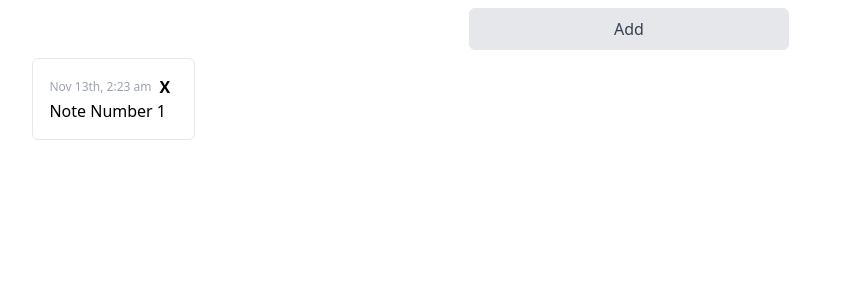
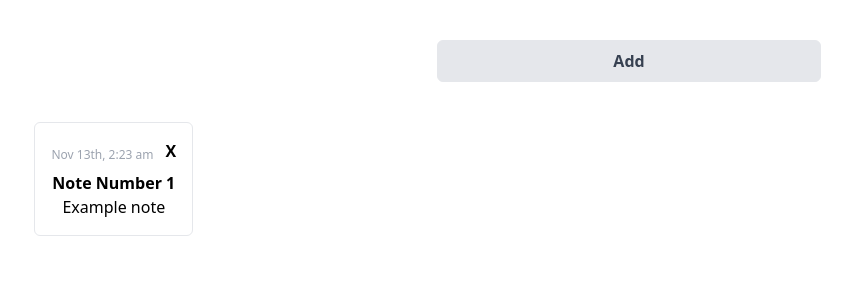
Before and after one commit to mark-itc/react---notes-app-Damabu, a React (Vite) app: page / in a window 1280 px wide. Both pictures are taken after a click on the button "Add". Shown: the top 300 px of the page, without its empty margins (11-863 px from the left). Built offline with nearby package versions, Linux system fonts and the light colour scheme.

Commit message:
Milestone-3 fixed

```diff
--- a/src/App.jsx
+++ b/src/App.jsx
@@ -11,11 +11,13 @@ function App() {
   }, []);
 
   function createNote(note) {
+
     setNotes([
       ...notes,
       {
         date: note.date,
         title: note.title + " " + (notes.length + 1),
+        description: note.description,
         id: notes.length,
       },
     ]);
--- a/src/components/NoteCard.jsx
+++ b/src/components/NoteCard.jsx
@@ -1,20 +1,30 @@
+import { notes } from "../data/notes";
+
+
+function fixDelete() {
+  (notes.length + 1)}
+
+
 function NoteCard({ note, deleteNote }) {
+
   const handleDelete = () => {
     if (window.confirm("Are you sure you want to delete your note?")) {
       deleteNote(note.id);
+      fixDelete();
     }
   };
 
   return (
-    <div className=" mx-auto border border-gray-200 p-4 rounded-md">
-      <div className=" flex items-center ">
+    <div className="cursor-pointer mx-auto border border-gray-200 p-4 rounded-md">
+      <div className=" flex items-center justify-center ">
         <h2 className="text-gray-400 text-xs">{note.date}</h2>
-        <button className="font-extrabold mx-2"
+        <button className="font-extrabold ml-3 mb-2"
         onClick={handleDelete}>
           X
         </button>
       </div>
-      <h1 className="capitalize">{note.title}</h1>
+      <h1 className="capitalize flex justify-center font-bold">{note.title}</h1>
+      <p className="flex justify-center">{note.description}</p>
     </div>
   );
 }
--- a/src/components/NoteForm.jsx
+++ b/src/components/NoteForm.jsx
@@ -1,9 +1,9 @@
 import { useState } from "react";
-import { notes } from "../data/notes";
 import DateComponent from "./DateComponent";
 
 function NoteForm({ createNote }) {
   const [title, setTitle] = useState("Note number ");
+  const [description, setDescription] = useState("Example note")
   const [date, setDate] = useState("");
 
   const handleSubmit = (e) => {
@@ -11,6 +11,7 @@ function NoteForm({ createNote }) {
     createNote({
       date,
       title,
+      description,
     });
   };
 
@@ -18,9 +19,10 @@ function NoteForm({ createNote }) {
     <div className="max-w-md mx-auto">
       <form onSubmit={handleSubmit}>
         <button
-          className=" flex items-center justify-center mx-auto w-80 border border-gray-200 bg-gray-200 text-gray-700 rounded-md px-4 py-2 m-2 transition duration-500 ease select-none hover:bg-gray-300 focus:outline-none focus:shadow-outline"
+          className="flex items-center justify-center font-bold mx-auto w-96 my-10 border border-gray-200 bg-gray-200 text-gray-700 rounded-md px-4 py-2 m-2 transition duration-500 ease select-none hover:bg-black hover:text-white focus:outline-none focus:shadow-outline"
           onClick={() => {
             setTitle(title);
+            setDescription(description);
             setDate(DateComponent);
           }}
         >
--- a/src/components/NoteList.jsx
+++ b/src/components/NoteList.jsx
@@ -1,10 +1,14 @@
 import NoteCard from "./NoteCard";
 
 function NoteList({ notes, deleteNote }) {
+  if (notes.length === 0) {
+    return <h1 className="flex items-center justify-center font-bold">Empty Notes</h1>;
+  }
+
   return (
     <div className="grid grid-cols-5 gap-2">
-      {notes.map((note) => (
-        <NoteCard key={note.id} note={note} deleteNote={deleteNote} />
+      {notes.map((note, index) => (
+        <NoteCard key={index} note={note} deleteNote={deleteNote} />
       ))}
     </div>
   );
--- a/src/data/notes.js
+++ b/src/data/notes.js
@@ -1 +1 @@
-export const notes = (title, date, id) => []
+export const notes = (date, title, description, id) => []
```
